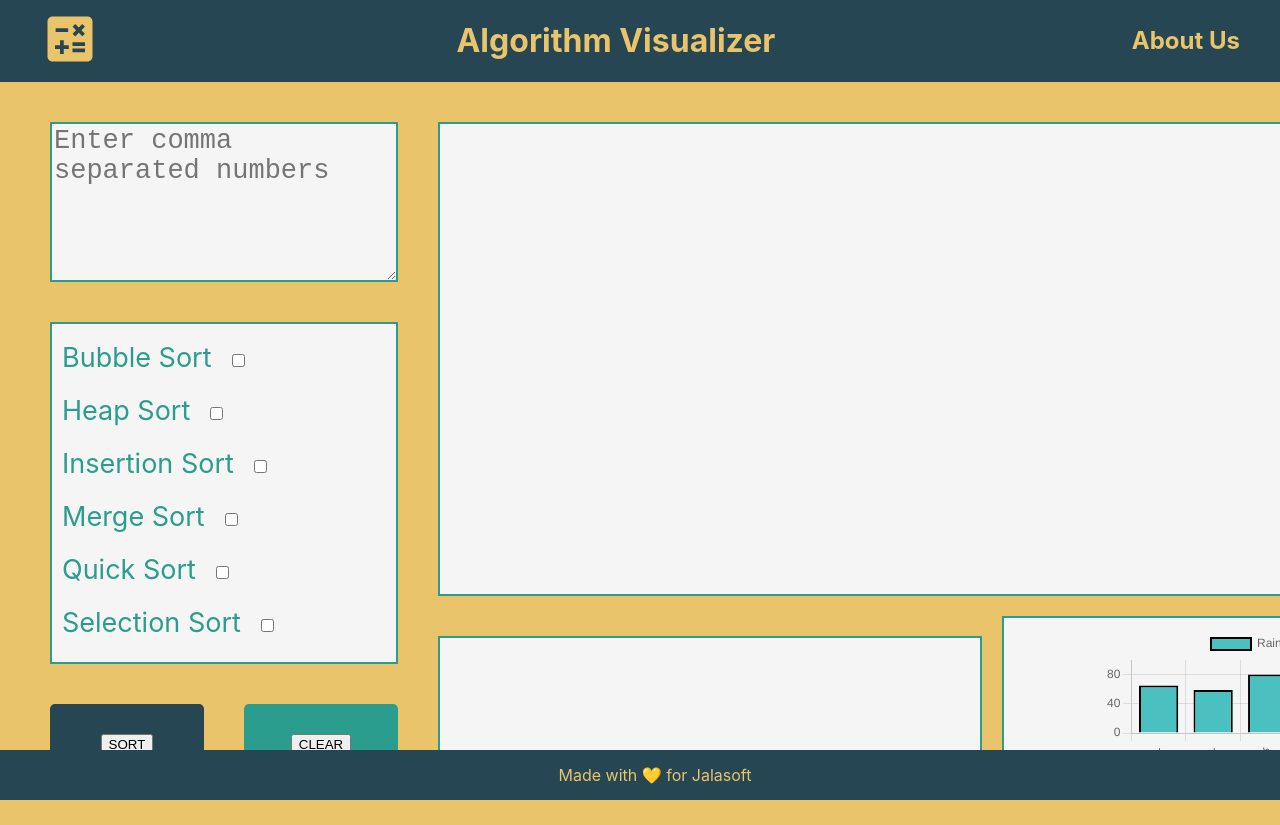
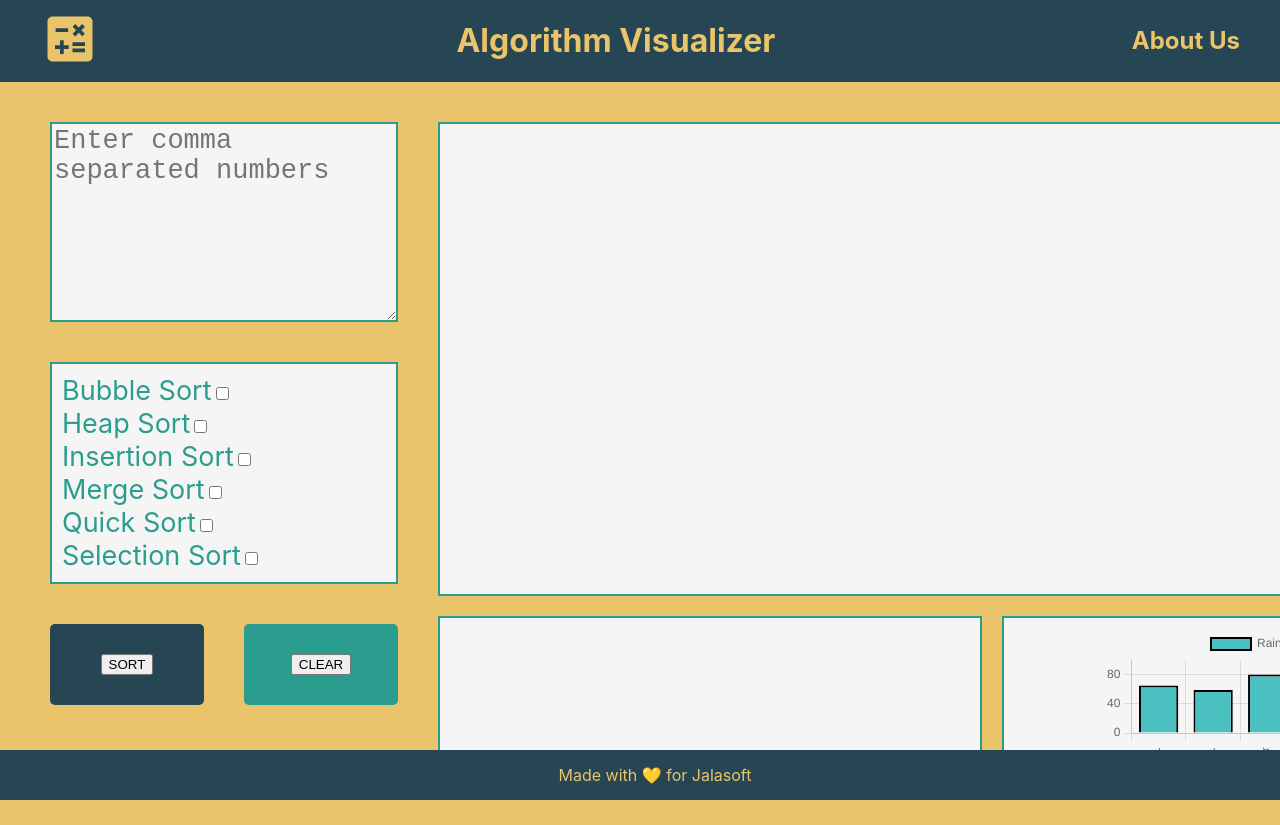
Before and after one commit to mariachi9999/sorting-visualizer, a React (Create React App) app in the folder client/: page / in a window 1280 px wide. Shown: the top 825 px of the page. Built offline with nearby package versions, Linux system fonts and the light colour scheme.

Commit message:
fixing margin issues on output values

```diff
--- a/client/src/components/InputValues/InputValues.module.css
+++ b/client/src/components/InputValues/InputValues.module.css
@@ -2,4 +2,6 @@
   display: flex;
   justify-content: space-around;
   min-height: 200px;
+  margin: 20px;
+
 }
--- a/client/src/components/OutputValues/OutputValues.module.css
+++ b/client/src/components/OutputValues/OutputValues.module.css
@@ -11,4 +11,5 @@
   border-width: 2px;
   color: var(--primary);
   text-align: left;
+  margin: 0px 20px;
 }
--- a/client/src/index.css
+++ b/client/src/index.css
@@ -54,7 +54,6 @@ textarea {
   border-bottom: 1px solid;
   outline: none;
   flex-basis: 100%;
-  margin: 20px;
   background-color: whitesmoke;
   border-style: solid;
   border-width: 2px;
```
